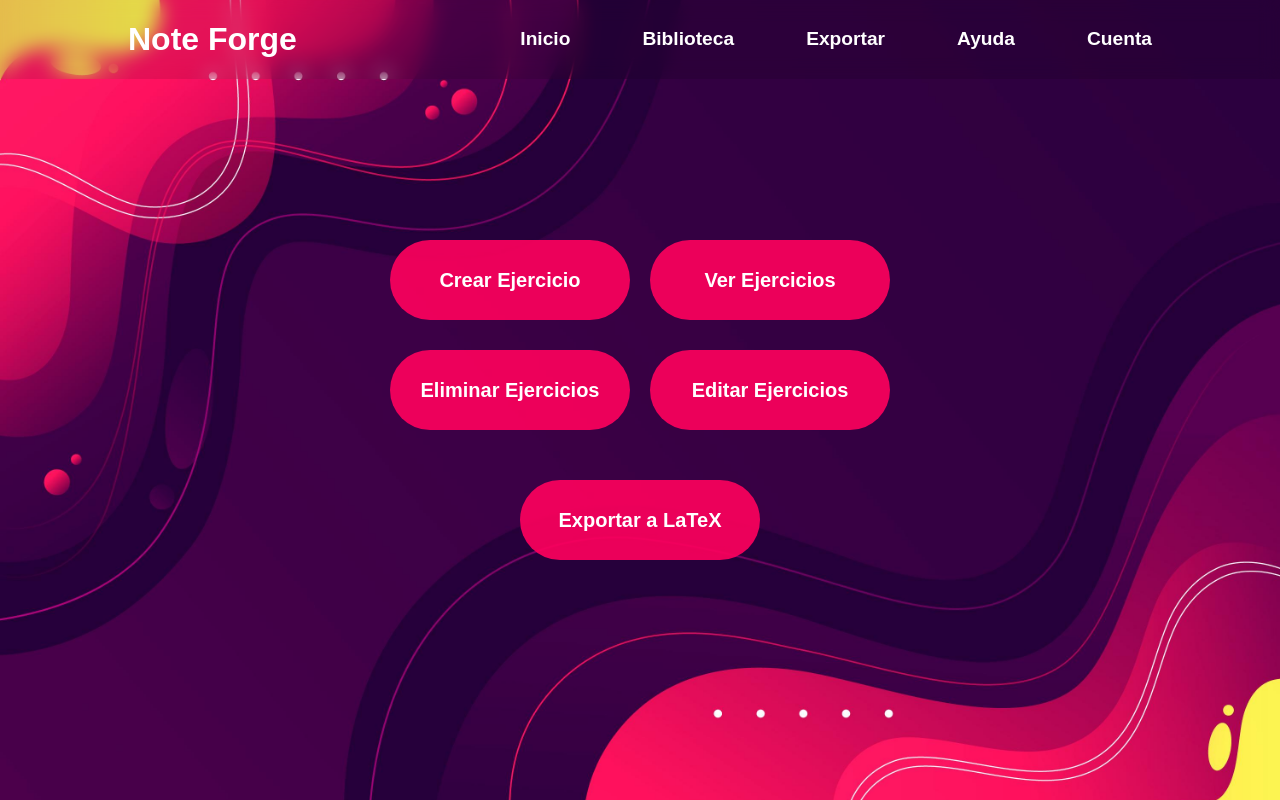
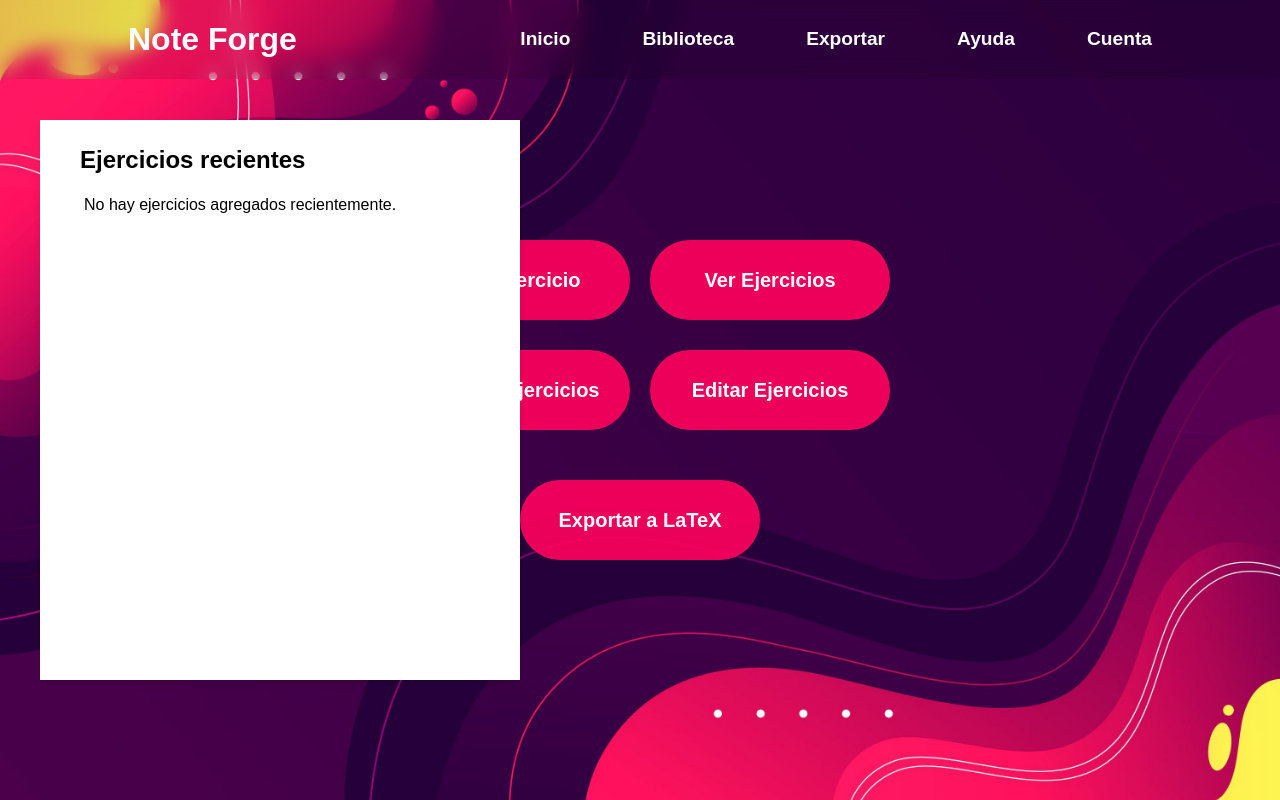
Before and after one commit to xhandlr/note-forge, a React (Create React App) app in the folder note-forge-ui/: page /home in a window 1280 px wide. Built offline with nearby package versions, Linux system fonts and the light colour scheme.

Commit message:
style: agregar recuadro de ejercicios recientes almacenados
- Agregar estilos para nuevos elementos alineados de izquierda a derecha
  con flex.

```diff
--- a/note-forge-ui/src/pages/Home.js
+++ b/note-forge-ui/src/pages/Home.js
@@ -47,7 +47,13 @@ function Home() {
                     <a href="/cuenta" className="home-link" onClick={playMenuSound}>Cuenta</a>
                 </nav>
             </header>
-            <div className="home-body">
+            <body className="home-body">
+            <div className="recently-exercises">
+                <div className="title-recently">
+                <h1>Ejercicios recientes</h1></div>
+                <p>No hay ejercicios agregados recientemente.</p>
+            </div>
+            <div className="menu">
                 <div className="button-group">
                     <div className="top-buttons">
                         <button className="create-button" onMouseEnter={playSound} onClick={playMenuSound}>Crear Ejercicio</button>
@@ -58,9 +64,9 @@ function Home() {
                         <button className="edit-button" onMouseEnter={playSound} onClick={playMenuSound}>Editar Ejercicios</button>
                     </div>
                 </div>
-
                 <button className="export-button" onMouseEnter={playSound} onClick={playMenuSound}>Exportar a LaTeX</button>
             </div>
+            </body>
         </div>
     );
 }
--- a/note-forge-ui/src/styles/Home.css
+++ b/note-forge-ui/src/styles/Home.css
@@ -47,13 +47,13 @@
 
 @keyframes slide-brightness {
     0% {
-        left: -100%; /* Fuera de la vista al inicio */
+        left: -100%;
     }
     50% {
-        left: 0%; /* En su posición original */
+        left: 0%;
     }
     100% {
-        left: 100%; /* Se mueve completamente hacia la derecha */
+        left: 100%;
     }
 }
 
@@ -128,7 +128,7 @@
         width: 100%;
         height: 0;
         flex-direction: column;
-        background: transparent;
+        background: rgb(24, 0, 44);
         backdrop-filter: blur(5px);
     }
 
@@ -151,14 +151,19 @@
         opacity: 1;
         transition-delay: calc(.15s * var(--i));
     }
+
+    .recently-exercises {
+        display: none;
+        opacity: 0;
+    }
 }
 
-.home-body {
+.menu {
     display: flex;
     flex-direction: column;
-    align-items: center;  /* Centra los botones en el eje horizontal */
-    justify-content: center;  /* Asegura que los botones estén centrados verticalmente */
-    gap: 10px;  /* Espaciado entre los botones */
+    align-items: center;
+    justify-content: center;
+    gap: 10px;
 }
 
 .button-group {
@@ -193,7 +198,7 @@
     animation: none;
 }
 
-.home-body button {
+.menu button {
     display: flex;
     align-items: center;
     justify-content: center;
@@ -209,7 +214,7 @@
     animation: none;
 }
 
-.home-body button:hover {
+.menu button:hover {
     animation: change-size 0.5s forwards;
     background-color: rgb(0, 255, 0);
     color: black;
@@ -226,3 +231,42 @@
         height: 12vh;
     }
 }
+
+.home-body {
+    display: flex;
+    flex-direction: row;
+    gap: 10vh;
+}
+
+.recently-exercises {
+    backdrop-filter: blur(5px);
+    width: 60vh;
+    height: 70vh;
+    padding: 20px;
+    display: flex;
+    flex-direction: column;
+    justify-content: left;
+    align-items: flex-start;
+    border-radius: 0;
+    box-shadow: 0 4px 6px rgba(0, 0, 0, 0.1);
+    position: absolute;
+    top: 15vh;
+    left: 5vh;
+    background-color: #fff;
+}
+
+.recently-exercises .title-recently {
+    font-size: 12px;
+    width: 100%;
+    height: 5vh;
+    color: #000000;
+    font-weight: 600;
+    display: flex;
+    align-items: center;
+    padding-left: 20px;
+}
+
+.recently-exercises p {
+    margin-top: 2vh;
+    margin-left: 3vh;
+}
```
